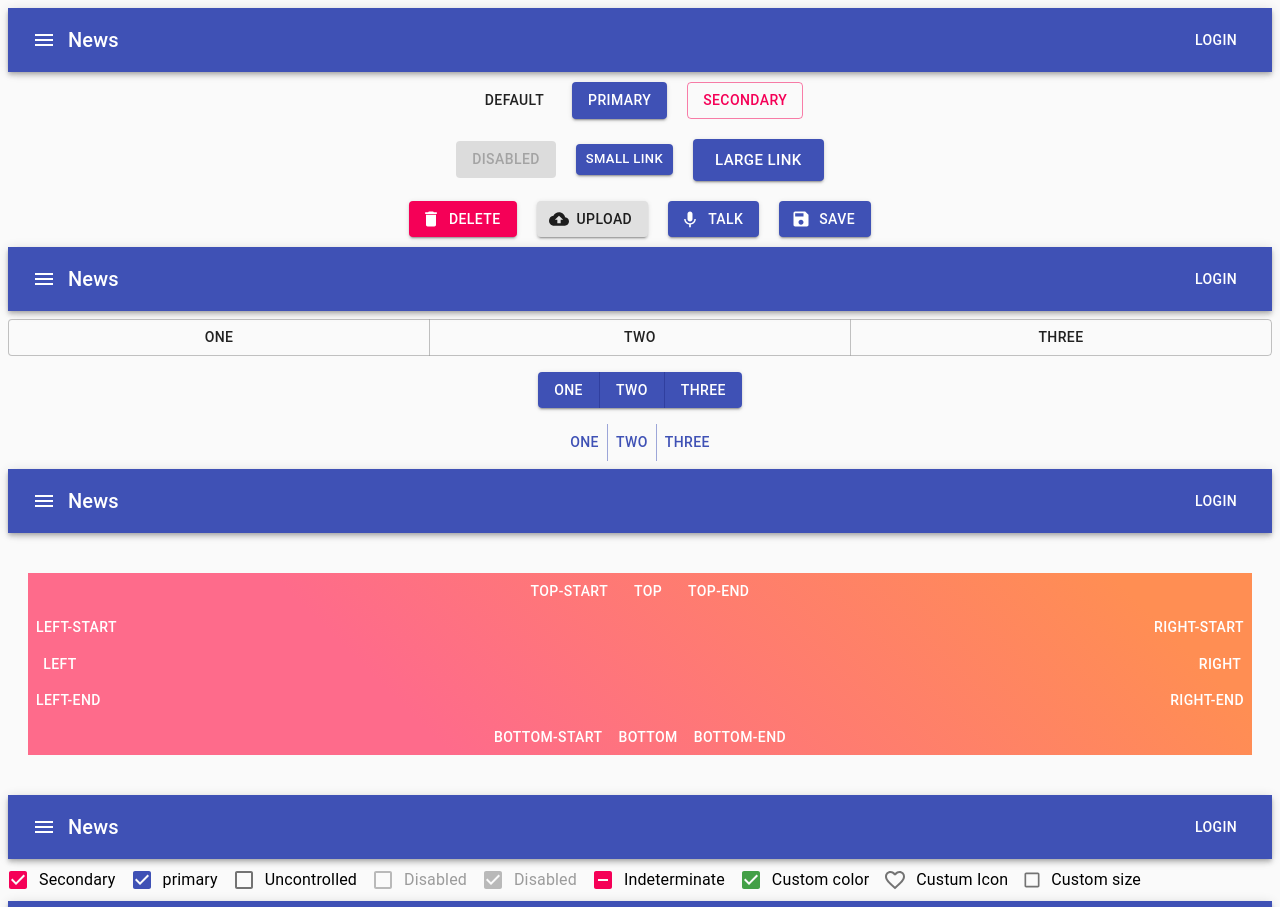
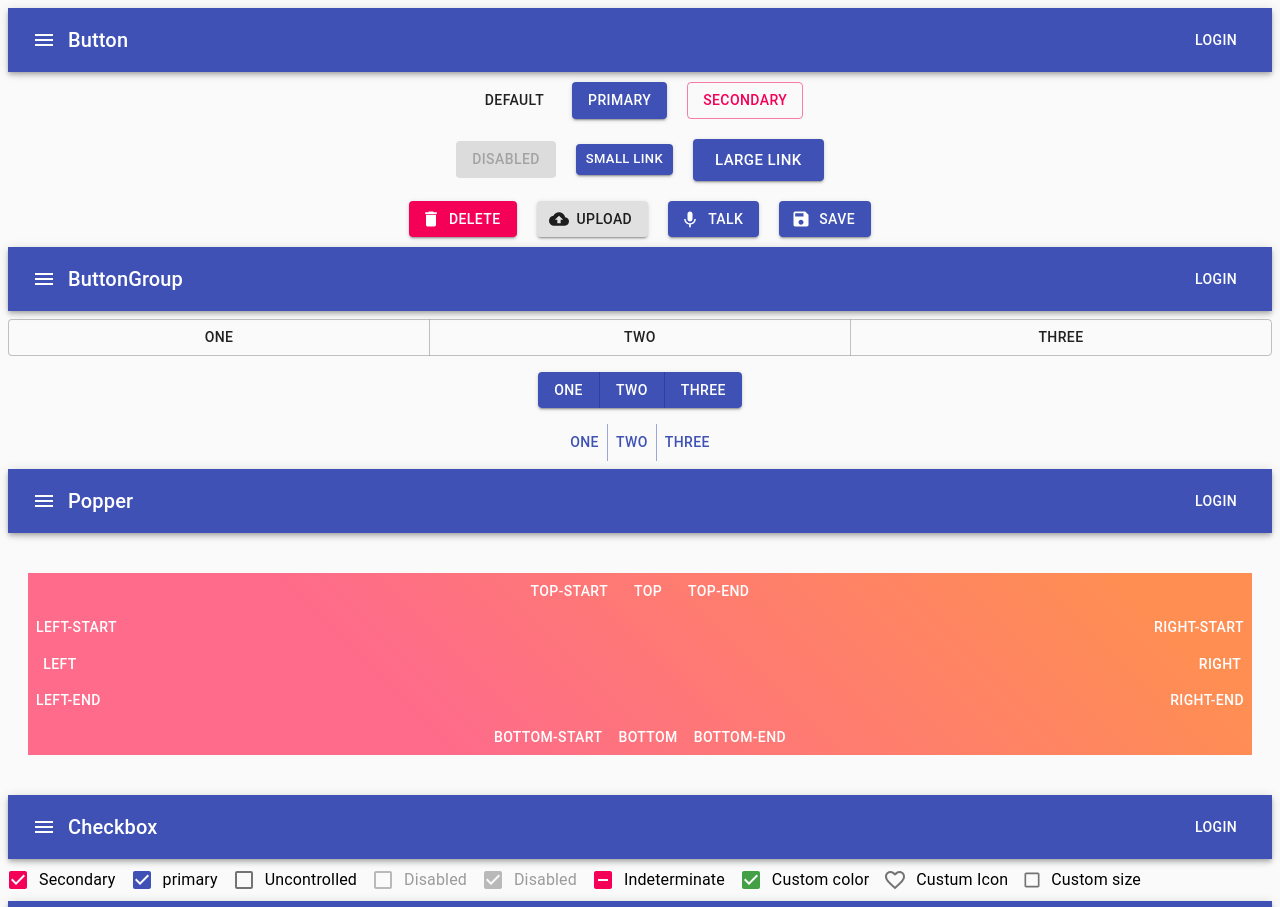
Before and after one commit to TakuoIshida/Material-UI-Components, a React (Create React App) app: page / in a window 1280 px wide. Shown: the top 907 px of the page. Built offline with nearby package versions, Linux system fonts and the light colour scheme.

Commit message:
AppBar title changed

```diff
--- a/src/App.js
+++ b/src/App.js
@@ -10,15 +10,16 @@ class App extends Component {
     render(){
         return (
             <div>
-                <AppBar />
+                <AppBar title="Button"/>
                 <Button />
-                <AppBar />
+                <AppBar title="ButtonGroup"/>
                 <ButtonGroup />
-                <AppBar />
+                <AppBar title="Popper"/>
                 <Popper />
-                <AppBar />
+                <AppBar title="Checkbox"/>
                 <Checkbox />
-                <AppBar />
+                <AppBar title="Slider"/>
+
             </div>
         )
     }
--- a/src/components/AppBar/AppBar.jsx
+++ b/src/components/AppBar/AppBar.jsx
@@ -8,6 +8,10 @@ import MenuIcon from '@material-ui/icons/Menu';
 import styles from './AppBar.module.css';
 
 class AppBars extends Component {
+    constructor(props){
+        super();
+        this.title = props.title;
+    }
     render() {
         return(
             <div className={styles.root}>
@@ -17,7 +21,7 @@ class AppBars extends Component {
                         <MenuIcon />
                     </IconButton>
                     <Typography variant="h6" className={styles.title}>
-                        News
+                        {this.title}
                     </Typography>
                     <Button color="inherit">Login</Button>
                     </Toolbar>
```
